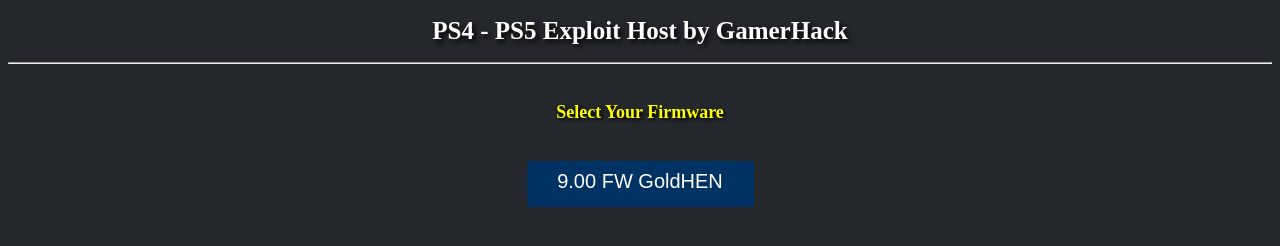
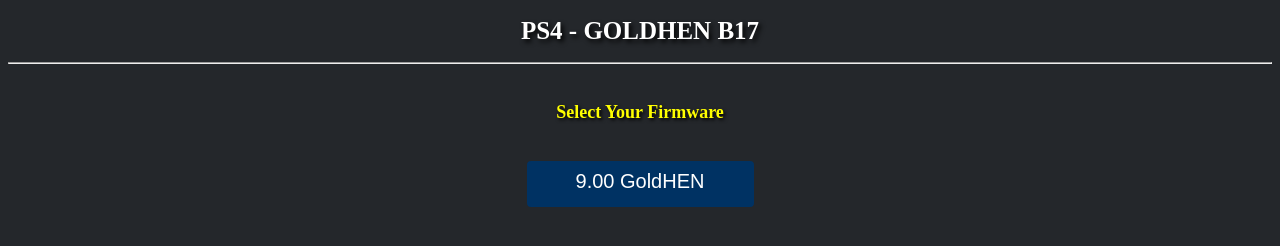
Before and after one commit to ps4crack/900L, a plain HTML site: page index.html in a window 1280 px wide. Drawn offline with Linux system fonts and the light colour scheme.

Commit message:
new text

```diff
--- a/index.html
+++ b/index.html
@@ -1,16 +1,16 @@
 <!DOCTYPE html>
 <html><head>
-<title>PS4 - PS5 Exploit Host by GamerHack</title>
+<title>PS4 - GOLDHEN B17</title>
 <link rel="stylesheet" href="style.css">
 </head>
 <body>
-<h1 id="msgs">PS4 - PS5 Exploit Host by GamerHack</h1>
+<h1 id="msgs">PS4 - GOLDHEN B17</h1>
 <hr>
 <br>
 <div id="menu">
 <h1 style="font-size: 18px;color: yellow;">Select Your Firmware</h1>
 <br>
-<a href="900/index.html"><button class="btn" onmouseover="msgs.innerHTML='PS4 9.00 FW GoldHEN Host'" onmouseout="msgs.innerHTML='PS4 - PS5 Exploit Host by GamerHack'"> 9.00 FW GoldHEN </button></a>
+<a href="900/index.html"><button class="btn" onmouseover="msgs.innerHTML='PS4 GoldHEN Host b17'" onmouseout="msgs.innerHTML='PS4 - GOLDHEN B17'"> 9.00 GoldHEN </button></a>
 </div>
 <div id="crypto">
 <h1 style="font-size: 18px;color: yellow;">Donate with Bitcoin (BTC):</h1>
```
Also changed, not shown: 900/index.html (+2 -2 lines).
